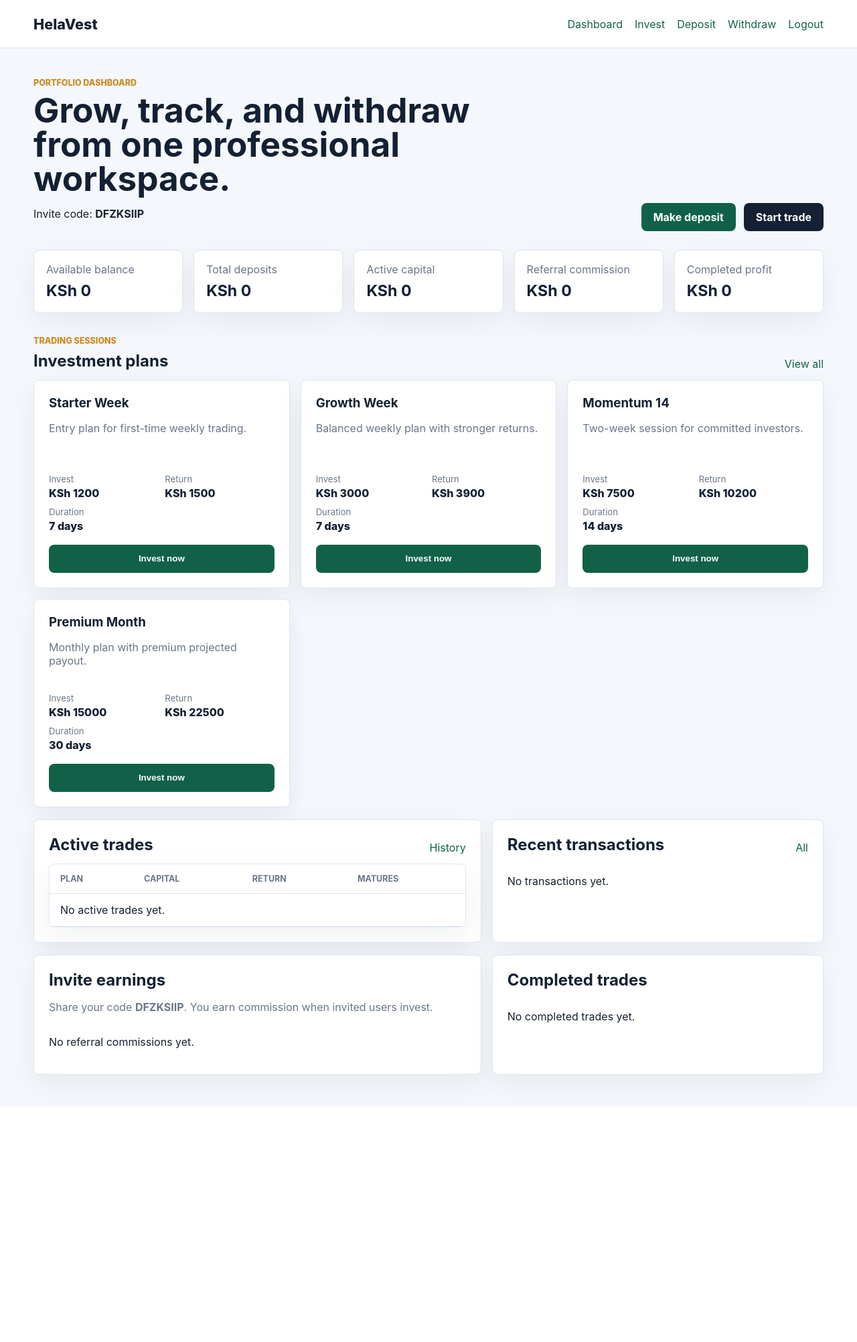
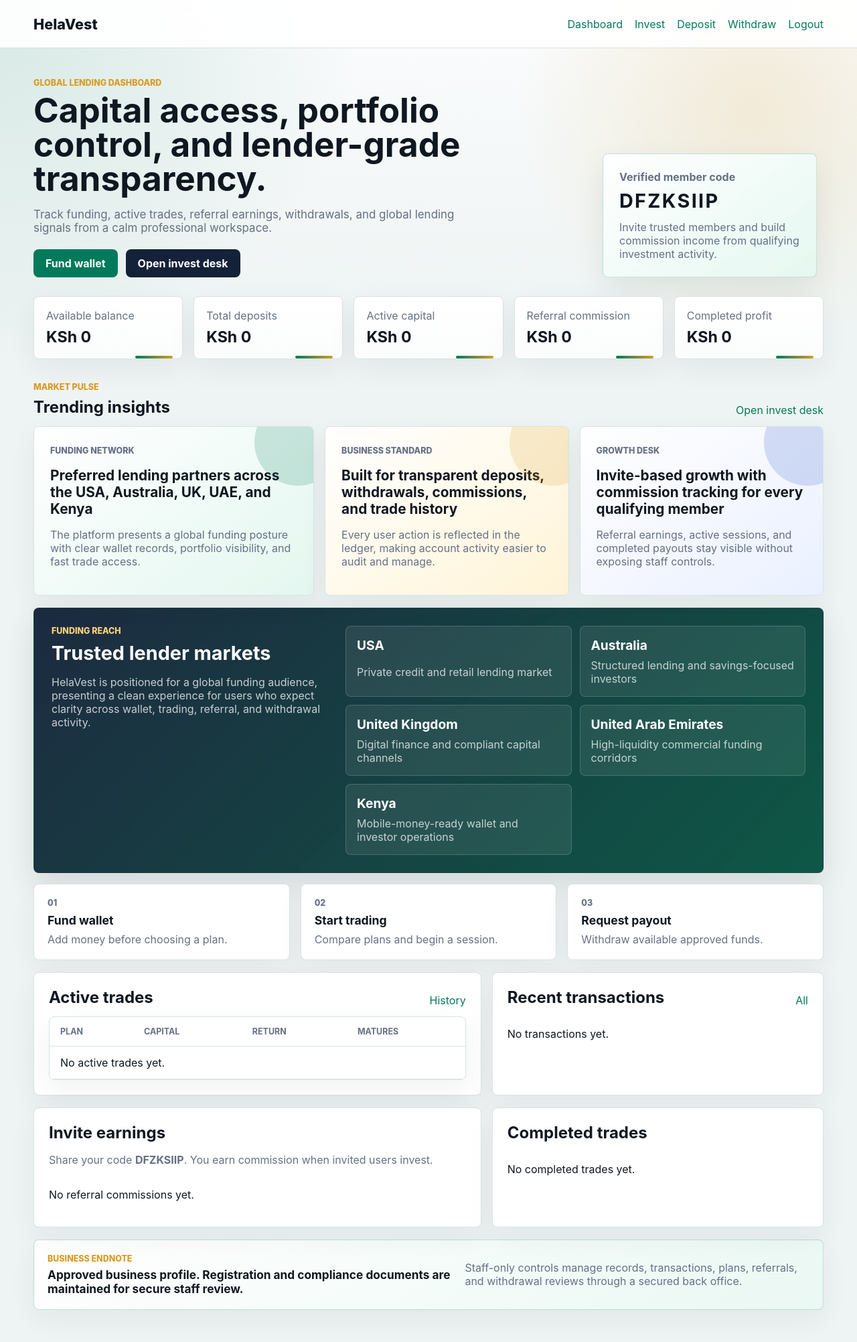
Before and after one commit to Vinniewizard/HelaVest, a Django app: page / in a window 1280 px wide. Shown: the whole page at 67% size. Before the commit the page ends 1640 px from the top, so only its background shows below. Run offline with Django 4.2, Linux system fonts and the light colour scheme; a user stored in the database is signed in; data comes from the database, SQL or seed files in the repository; both versions use the stored data as it was after the commit.

```diff
--- a/accounts/admin.py
+++ b/accounts/admin.py
@@ -2,6 +2,10 @@ from django.contrib import admin
 from django.contrib.auth.admin import UserAdmin
 
 from .models import User
+
+admin.site.site_header = "HelaVest Administration"
+admin.site.site_title = "HelaVest Admin"
+admin.site.index_title = "Website management"
 
 
 @admin.register(User)
--- a/accounts/views.py
+++ b/accounts/views.py
@@ -1,10 +1,11 @@
 from django.contrib import messages
 from django.contrib.auth import login, logout
 from django.contrib.auth.decorators import login_required
+from django.conf import settings
 from django.db.models import Sum
 from django.shortcuts import redirect, render
 
-from investments.models import Investment, Plan
+from investments.models import Investment
 from investments.services import complete_matured_investments
 from payments.models import Transaction
 from referrals.models import Referral
@@ -34,7 +35,6 @@ def dashboard(request):
     completed_count = complete_matured_investments(user)
     if completed_count:
         messages.success(request, f"{completed_count} matured trade payout credited to your balance.")
-    plans = Plan.objects.filter(active=True).order_by("amount")
     active_trades = Investment.objects.filter(user=user, status=Investment.Status.ACTIVE).select_related("plan")
     trade_history = Investment.objects.filter(user=user).exclude(status=Investment.Status.ACTIVE).select_related("plan")[:10]
     transactions = Transaction.objects.filter(user=user)[:8]
@@ -44,11 +44,43 @@ def dashboard(request):
     )
     totals = Transaction.balance_for(user)
     context = {
-        "plans": plans,
         "active_trades": active_trades,
         "trade_history": trade_history,
         "transactions": transactions,
         "referrals": referrals,
+        "market_updates": [
+            {
+                "label": "Funding Network",
+                "title": "Preferred lending partners across the USA, Australia, UK, UAE, and Kenya",
+                "summary": "The platform presents a global funding posture with clear wallet records, portfolio visibility, and fast trade access.",
+                "tone": "green",
+            },
+            {
+                "label": "Business Standard",
+                "title": "Built for transparent deposits, withdrawals, commissions, and trade history",
+                "summary": "Every user action is reflected in the ledger, making account activity easier to audit and manage.",
+                "tone": "gold",
+            },
+            {
+                "label": "Growth Desk",
+                "title": "Invite-based growth with commission tracking for every qualifying member",
+                "summary": "Referral earnings, active sessions, and completed payouts stay visible without exposing staff controls.",
+                "tone": "blue",
+            },
+        ],
+        "funding_regions": [
+            {"country": "USA", "label": "Private credit and retail lending market"},
+            {"country": "Australia", "label": "Structured lending and savings-focused investors"},
+            {"country": "United Kingdom", "label": "Digital finance and compliant capital channels"},
+            {"country": "United Arab Emirates", "label": "High-liquidity commercial funding corridors"},
+            {"country": "Kenya", "label": "Mobile-money-ready wallet and investor operations"},
+        ],
+        "quick_actions": [
+            {"title": "Fund wallet", "body": "Add money before choosing a plan.", "url": "deposit"},
+            {"title": "Start trading", "body": "Compare plans and begin a session.", "url": "invest"},
+            {"title": "Request payout", "body": "Withdraw available approved funds.", "url": "withdraw"},
+        ],
+        "business_approval_note": settings.BUSINESS_APPROVAL_NOTE,
         "available_balance": totals["available_balance"],
         "total_deposits": totals["total_deposits"],
         "total_withdrawals": totals["total_withdrawals"],
--- a/core/urls.py
+++ b/core/urls.py
@@ -1,11 +1,12 @@
 from django.contrib import admin
+from django.conf import settings
 from django.urls import include, path
 
 from accounts.views import dashboard, logout_view, register
 from django.contrib.auth import views as auth_views
 
 urlpatterns = [
-    path("admin/", admin.site.urls),
+    path(settings.ADMIN_URL, admin.site.urls),
     path("", dashboard, name="dashboard"),
     path("register/", register, name="register"),
     path("login/", auth_views.LoginView.as_view(template_name="registration/login.html"), name="login"),
--- /dev/null
+++ b/requirements.txt
@@ -0,0 +1,5 @@
+Django==4.2.27
+gunicorn==23.0.0
+whitenoise==6.9.0
+dj-database-url==2.3.0
+psycopg[binary]==3.2.3
--- /dev/null
+++ b/runtime.txt
@@ -0,0 +1 @@
+python-3.12.7
--- a/static/css/styles.css
+++ b/static/css/styles.css
@@ -1,12 +1,17 @@
 :root {
-    --bg: #f4f7fb;
+    --bg: #eef4f3;
     --panel: #ffffff;
-    --ink: #142033;
-    --muted: #6a7688;
-    --line: #dfe6ef;
-    --primary: #116149;
-    --primary-dark: #0a4031;
-    --gold: #c98b20;
+    --ink: #0f1720;
+    --muted: #667085;
+    --line: #d8e4e1;
+    --primary: #007a5a;
+    --primary-dark: #004d3a;
+    --gold: #d89b25;
+    --blue: #2857c8;
+    --navy: #132238;
+    --teal-soft: #e3f7ef;
+    --gold-soft: #fff4d7;
+    --blue-soft: #eaf0ff;
     --danger: #b83232;
 }
 
@@ -16,7 +21,10 @@
 
 body {
     margin: 0;
-    background: var(--bg);
+    background:
+        radial-gradient(circle at top left, rgba(0, 122, 90, .14), transparent 34rem),
+        radial-gradient(circle at 88% 8%, rgba(216, 155, 37, .16), transparent 22rem),
+        linear-gradient(180deg, #fbfcfd 0%, var(--bg) 30rem);
     color: var(--ink);
     font-family: Inter, ui-sans-serif, system-ui, -apple-system, BlinkMacSystemFont, "Segoe UI", sans-serif;
 }
@@ -37,8 +45,9 @@ main {
     justify-content: space-between;
     min-height: 72px;
     padding: 0 max(16px, calc((100vw - 1180px) / 2));
-    background: var(--panel);
+    background: rgba(255, 255, 255, .92);
     border-bottom: 1px solid var(--line);
+    backdrop-filter: blur(14px);
     position: sticky;
     top: 0;
     z-index: 10;
@@ -72,7 +81,7 @@ nav {
 }
 
 .button.secondary {
-    background: var(--ink);
+    background: var(--navy);
 }
 
 .button.small {
@@ -86,7 +95,7 @@ nav {
 
 .hero {
     display: grid;
-    grid-template-columns: 1fr auto;
+    grid-template-columns: minmax(0, 1fr) 330px;
     gap: 24px;
     align-items: end;
     padding: 44px 0 28px;
@@ -105,6 +114,36 @@ nav {
 .hero-actions {
     display: flex;
     gap: 12px;
+    margin-top: 22px;
+}
+
+.dashboard-brief {
+    width: min(320px, 100%);
+    padding: 24px;
+    border: 1px solid rgba(0, 122, 90, .20);
+    border-radius: 8px;
+    background:
+        linear-gradient(145deg, rgba(255, 255, 255, .92) 0%, rgba(227, 247, 239, .94) 100%),
+        var(--panel);
+    box-shadow: 0 18px 45px rgba(16, 24, 40, .08);
+}
+
+.dashboard-brief span {
+    display: block;
+    color: var(--muted);
+    font-weight: 700;
+}
+
+.dashboard-brief strong {
+    display: block;
+    margin-top: 8px;
+    font-size: 1.8rem;
+    letter-spacing: .08em;
+}
+
+.dashboard-brief p {
+    margin: 12px 0 0;
+    color: var(--muted);
 }
 
 .hero-actions.stacked {
@@ -121,7 +160,9 @@ nav {
 
 .metrics,
 .plan-grid,
-.split {
+.split,
+.market-grid,
+.action-strip {
     display: grid;
     gap: 16px;
 }
@@ -134,7 +175,9 @@ nav {
 .plan-card,
 .split article,
 .auth-panel,
-.table-wrap {
+.table-wrap,
+.market-card,
+.action-card {
     background: var(--panel);
     border: 1px solid var(--line);
     border-radius: 8px;
@@ -143,6 +186,19 @@ nav {
 
 .metrics article {
     padding: 18px;
+    position: relative;
+    overflow: hidden;
+    background: linear-gradient(180deg, #ffffff 0%, #fbfdfc 100%);
+}
+
+.metrics article::after {
+    content: "";
+    position: absolute;
+    inset: auto 14px 0 auto;
+    width: 56px;
+    height: 4px;
+    border-radius: 999px;
+    background: linear-gradient(90deg, var(--primary), var(--gold));
 }
 
 .metrics span,
@@ -166,6 +222,182 @@ nav {
 
 .section-head.compact {
     margin: 0 0 14px;
+}
+
+.market-grid {
+    grid-template-columns: 1.15fr 1fr 1fr;
+}
+
+.market-card {
+    min-height: 190px;
+    padding: 24px;
+    position: relative;
+    overflow: hidden;
+}
+
+.market-card::before {
+    content: "";
+    position: absolute;
+    right: -42px;
+    top: -42px;
+    width: 130px;
+    height: 130px;
+    border-radius: 50%;
+    opacity: .18;
+}
+
+.market-card.green {
+    background: linear-gradient(145deg, #ffffff 0%, var(--teal-soft) 100%);
+}
+
+.market-card.gold {
+    background: linear-gradient(145deg, #ffffff 0%, var(--gold-soft) 100%);
+}
+
+.market-card.blue {
+    background: linear-gradient(145deg, #ffffff 0%, var(--blue-soft) 100%);
+}
+
+.market-card.green::before {
+    background: var(--primary);
+}
+
+.market-card.gold::before {
+    background: var(--gold);
+}
+
+.market-card.blue::before {
+    background: var(--blue);
+}
+
+.market-card span,
+.action-card span {
+    color: var(--muted);
+    font-size: .78rem;
+    font-weight: 800;
+    text-transform: uppercase;
+}
+
+.market-card h3 {
+    margin-top: 16px;
+    max-width: 360px;
+    font-size: 1.3rem;
+}
+
+.market-card p {
+    max-width: 430px;
+    color: var(--muted);
+}
+
+.action-strip {
+    grid-template-columns: repeat(3, minmax(0, 1fr));
+    margin-top: 16px;
+}
+
+.funding-panel {
+    display: grid;
+    grid-template-columns: .85fr 1.4fr;
+    gap: 22px;
+    align-items: stretch;
+    margin-top: 18px;
+    padding: 26px;
+    border: 1px solid rgba(19, 34, 56, .08);
+    border-radius: 8px;
+    background:
+        linear-gradient(135deg, rgba(19, 34, 56, .96) 0%, rgba(0, 77, 58, .94) 100%);
+    color: #fff;
+    box-shadow: 0 18px 45px rgba(16, 24, 40, .12);
+}
+
+.funding-panel .eyebrow {
+    color: #ffd27b;
+}
+
+.funding-panel h2 {
+    font-size: 1.8rem;
+}
+
+.funding-panel p {
+    color: rgba(255, 255, 255, .76);
+}
+
+.region-grid {
+    display: grid;
+    grid-template-columns: repeat(2, minmax(0, 1fr));
+    gap: 12px;
+}
+
+.region-grid article {
+    display: grid;
+    gap: 8px;
+    min-height: 104px;
+    padding: 16px;
+    border: 1px solid rgba(255, 255, 255, .16);
+    border-radius: 8px;
+    background: rgba(255, 255, 255, .08);
+}
+
+.region-grid strong {
+    font-size: 1.2rem;
+}
+
+.region-grid span {
+    color: rgba(255, 255, 255, .74);
+}
+
+.approval-note {
+    display: grid;
+    grid-template-columns: minmax(0, 1fr) .85fr;
+    gap: 18px;
+    align-items: center;
+    margin-top: 18px;
+    padding: 20px;
+    border: 1px solid rgba(0, 122, 90, .22);
+    border-radius: 8px;
+    background: linear-gradient(145deg, #ffffff 0%, #eaf8f3 100%);
+    box-shadow: 0 14px 40px rgba(20, 32, 51, .06);
+}
+
+.approval-note span {
+    display: block;
+    color: var(--gold);
+    font-size: .78rem;
+    font-weight: 800;
+    text-transform: uppercase;
+}
+
+.approval-note strong {
+    display: block;
+    margin-top: 6px;
+    font-size: 1.08rem;
+}
+
+.approval-note p {
+    margin: 0;
+    color: var(--muted);
+}
+
+.action-card {
+    display: grid;
+    gap: 8px;
+    padding: 20px;
+    color: var(--ink);
+    transition: transform .18s ease, border-color .18s ease, box-shadow .18s ease;
+}
+
+.action-card:hover {
+    transform: translateY(-2px);
+    border-color: rgba(8, 127, 91, .35);
+    box-shadow: 0 20px 46px rgba(16, 24, 40, .10);
+}
+
+.action-card strong {
+    font-size: 1.1rem;
+}
+
+.action-card p {
+    margin: 0;
+    color: var(--muted);
 }
 
 h2,
@@ -598,14 +830,19 @@ ul.errorlist {
     .hero,
     .split,
     .invest-hero,
-    .invest-layout {
+    .invest-layout,
+    .funding-panel,
+    .approval-note {
         grid-template-columns: 1fr;
     }
 
     .metrics,
     .plan-grid,
     .plan-grid.enhanced,
-    .active-trade-grid {
+    .active-trade-grid,
+    .market-grid,
+    .action-strip,
+    .region-grid {
         grid-template-columns: repeat(2, minmax(0, 1fr));
     }
 
@@ -634,6 +871,9 @@ ul.errorlist {
     .plan-grid,
     .plan-grid.enhanced,
     .active-trade-grid,
+    .market-grid,
+    .action-strip,
+    .region-grid,
     .form-card.two-column {
         grid-template-columns: 1fr;
     }
--- a/templates/dashboard/index.html
+++ b/templates/dashboard/index.html
@@ -3,14 +3,19 @@
 {% block content %}
 <section class="hero">
     <div>
-        <p class="eyebrow">Portfolio dashboard</p>
-        <h1>Grow, track, and withdraw from one professional workspace.</h1>
-        <p>Invite code: <strong>{{ user.referral_code }}</strong></p>
+        <p class="eyebrow">Global lending dashboard</p>
+        <h1>Capital access, portfolio control, and lender-grade transparency.</h1>
+        <p class="hero-copy">Track funding, active trades, referral earnings, withdrawals, and global lending signals from a calm professional workspace.</p>
+        <div class="hero-actions">
+            <a class="button" href="{% url 'deposit' %}">Fund wallet</a>
+            <a class="button secondary" href="{% url 'invest' %}">Open invest desk</a>
+        </div>
     </div>
-    <div class="hero-actions">
-        <a class="button" href="{% url 'deposit' %}">Make deposit</a>
-        <a class="button secondary" href="{% url 'invest' %}">Start trade</a>
-    </div>
+    <aside class="dashboard-brief">
+        <span>Verified member code</span>
+        <strong>{{ user.referral_code }}</strong>
+        <p>Invite trusted members and build commission income from qualifying investment activity.</p>
+    </aside>
 </section>
 
 <section class="metrics">
@@ -23,31 +28,44 @@
 
 <section class="section-head">
     <div>
-        <p class="eyebrow">Trading sessions</p>
-        <h2>Investment plans</h2>
+        <p class="eyebrow">Market pulse</p>
+        <h2>Trending insights</h2>
     </div>
-    <a href="{% url 'invest' %}">View all</a>
+    <a href="{% url 'invest' %}">Open invest desk</a>
 </section>
-<section class="plan-grid">
-    {% for plan in plans %}
-        <article class="plan-card">
-            <div>
-                <h3>{{ plan.name }}</h3>
-                <p>{{ plan.description }}</p>
-            </div>
-            <dl>
-                <div><dt>Invest</dt><dd>KSh {{ plan.amount }}</dd></div>
-                <div><dt>Return</dt><dd>KSh {{ plan.return_amount }}</dd></div>
-                <div><dt>Duration</dt><dd>{{ plan.duration_days }} days</dd></div>
-            </dl>
-            <form method="post" action="{% url 'invest' %}">
-                {% csrf_token %}
-                <input type="hidden" name="plan" value="{{ plan.id }}">
-                <button class="button full" type="submit">Invest now</button>
-            </form>
+<section class="market-grid">
+    {% for update in market_updates %}
+        <article class="market-card {{ update.tone }}">
+            <span>{{ update.label }}</span>
+            <h3>{{ update.title }}</h3>
+            <p>{{ update.summary }}</p>
         </article>
-    {% empty %}
-        <p>No plans have been configured yet.</p>
+    {% endfor %}
+</section>
+
+<section class="funding-panel">
+    <div>
+        <p class="eyebrow">Funding reach</p>
+        <h2>Trusted lender markets</h2>
+        <p>HelaVest is positioned for a global funding audience, presenting a clean experience for users who expect clarity across wallet, trading, referral, and withdrawal activity.</p>
+    </div>
+    <div class="region-grid">
+        {% for region in funding_regions %}
+            <article>
+                <strong>{{ region.country }}</strong>
+                <span>{{ region.label }}</span>
+            </article>
+        {% endfor %}
+    </div>
+</section>
+
+<section class="action-strip">
+    {% for action in quick_actions %}
+        <a href="{% url action.url %}" class="action-card">
+            <span>0{{ forloop.counter }}</span>
+            <strong>{{ action.title }}</strong>
+            <p>{{ action.body }}</p>
+        </a>
     {% endfor %}
 </section>
 
@@ -116,4 +134,12 @@
         </div>
     </article>
 </section>
+
+<section class="approval-note">
+    <div>
+        <span>Business endnote</span>
+        <strong>{{ business_approval_note }}</strong>
+    </div>
+    <p>Staff-only controls manage records, transactions, plans, referrals, and withdrawal reviews through a secured back office.</p>
+</section>
 {% endblock %}
```
Also changed, not shown: DEPLOYMENT.md (added, +13 -0 lines), core/settings.py (+52 -3 lines), render.yaml (added, +28 -0 lines), db.sqlite3, 3 other files.
